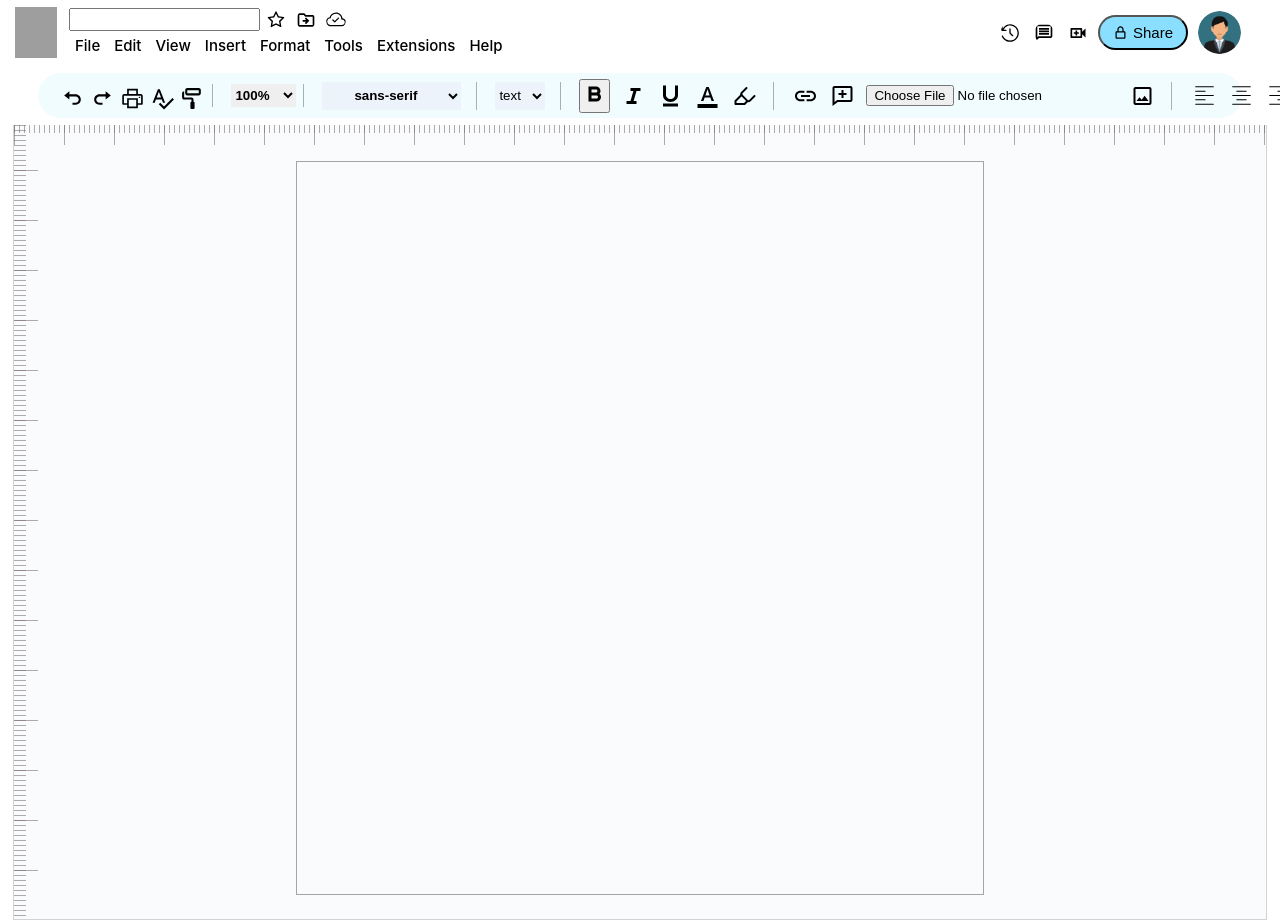
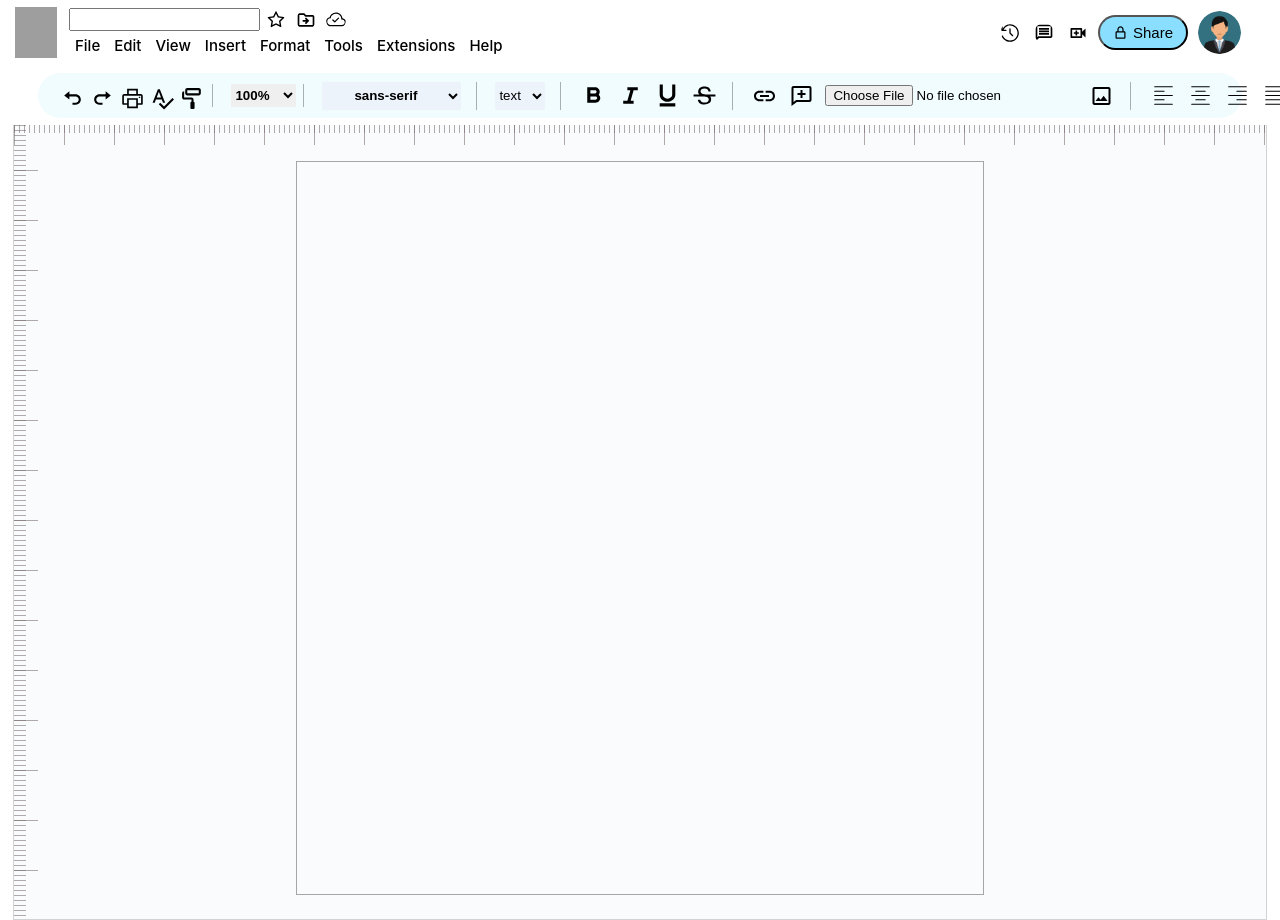
Before and after one commit to Sachin2903/Google_Docs_Clone, a React (Create React App) app: page / in a window 1280 px wide. Built offline with nearby package versions, Linux system fonts and the light colour scheme; grey boxes are pictures that could not be loaded.

Commit message:
almost done

```diff
--- a/src/components/templates/modifyIcons/modifyIcons.js
+++ b/src/components/templates/modifyIcons/modifyIcons.js
@@ -2,8 +2,7 @@ import { Fragment, useRef, useState } from "react";
 import styles from "./modifyicons.module.css";
 import { BiCommentAdd, BiUndo, BiRedo, BiPaintRoll, BiBold, BiItalic } from "react-icons/bi";
 import { RiPencilFill } from "react-icons/ri"
-
-import { AiOutlinePrinter } from "react-icons/ai";
+import { AiOutlinePrinter,AiOutlineStrikethrough } from "react-icons/ai";
 import { MdOutlineImage, MdOutlineSpellcheck } from "react-icons/md";
 import { IoMdLink } from "react-icons/io";
 import { TiArrowSortedDown } from "react-icons/ti";
@@ -192,15 +191,15 @@ export function ModifyIcons() {
                             ))}
                         </select>
                     </div>
-
+              {/* bold underline italic  */}
                     <div className={styles.percentDivNormal4}>
-                    <button onClick={boldfun}><BiBold className={styles.editIcons} /></button>
-                    <BiItalic onClick={() => { document.execCommand("italic") }} className={styles.editIcons} />
-                    <ImUnderline className={styles.editIcons} />
-                    <MdOutlineFormatColorText className={styles.editIcons} />
-                    <LuHighlighter className={styles.editIcons} />
+                    <button className={styles.editIcons} onClick={boldfun}><BiBold/></button>
+                    <button className={styles.editIcons} onClick={()=> document.execCommand("italic") }  ><BiItalic/></button>
+                    <button className={styles.editIcons} onClick={()=> document.execCommand("underline") }><ImUnderline /></button>
+                    <button className={styles.editIcons} onClick={()=> document.execCommand("strikethrough") }><AiOutlineStrikethrough /></button>
                     </div>
 
+            {/* image and color */}
                     <div className={styles.percentDivNormal5}>
                         <IoMdLink className={styles.editIcons} />
                         <BiCommentAdd className={styles.editIcons} />
@@ -208,12 +207,15 @@ export function ModifyIcons() {
                         <MdOutlineImage className={styles.editIcons} />
                     </div>
 
+
+           {/* text align type */}
                     <div className={styles.percentDivNormal6}>
                         <button className={styles.editIcons} onClick={() => document.execCommand('justifyLeft', false, null)}><CiTextAlignLeft /></button>
                         <button className={styles.editIcons} onClick={() => document.execCommand('justifyCenter', false, null)}><CiTextAlignCenter /></button>
                         <button className={styles.editIcons} onClick={() => document.execCommand('justifyRight', false, null)}><CiTextAlignRight /></button>
                         <button className={styles.editIcons} onClick={() => document.execCommand('justifyFull', false, null)}><CiTextAlignJustify /></button>
                     </div>
+
                     <div className={styles.percentDiv}>
                         <RiPencilFill className={styles.editIcons} />
                         <MdOutlineKeyboardArrowUp className={styles.editIcons} />
```
